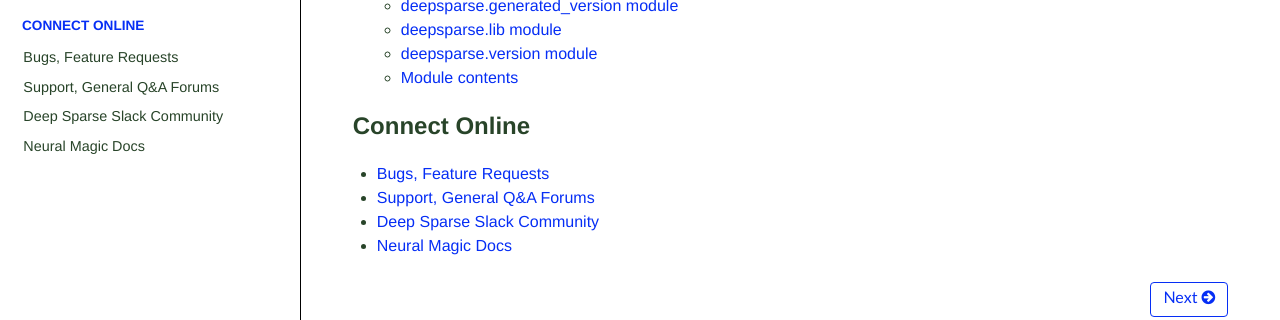
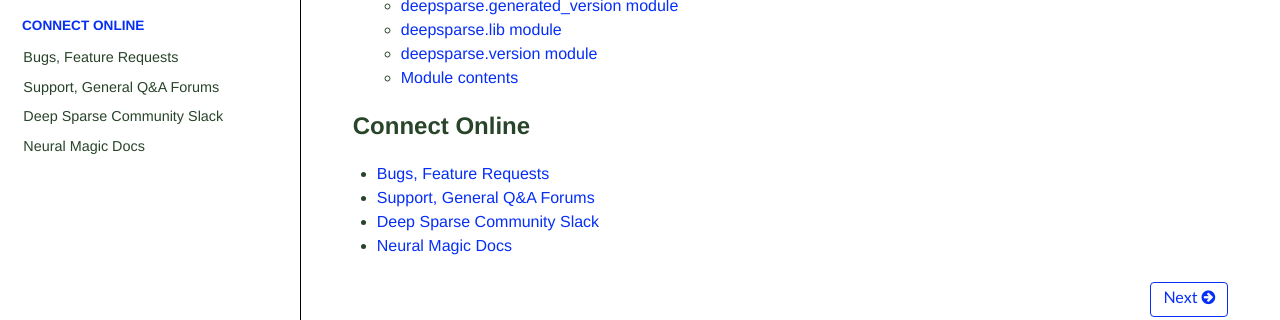
Before and after one commit to neuralmagic/deepsparse, a Sphinx documentation site: the page built from docs/index.rst, in a window 1280 px wide and 900 px high, scrolled down 2594 px. Shown: the part 430-750 px from the top of the window. Built offline with Sphinx 7.4.7 and the Read the Docs theme 2.0.0, drawn with Linux system fonts in a browser that asks for light colours; the version number could not be read and is left out; part of the change alters nothing that is shown.

```diff
--- a/docs/index.rst
+++ b/docs/index.rst
@@ -136,5 +136,5 @@ Additionally, more information can be found via
 
     Bugs, Feature Requests <https://github.com/neuralmagic/deepsparse/issues>
     Support, General Q&A Forums <https://discuss.neuralmagic.com/>
-    Deep Sparse Slack Community <https://discuss-neuralmagic.slack.com/>
+    Deep Sparse Community Slack <https://join.slack.com/t/discuss-neuralmagic/shared_invite/zt-q1a1cnvo-YBoICSIw3L1dmQpjBeDurQ>
     Neural Magic Docs <https://docs.neuralmagic.com>
```
